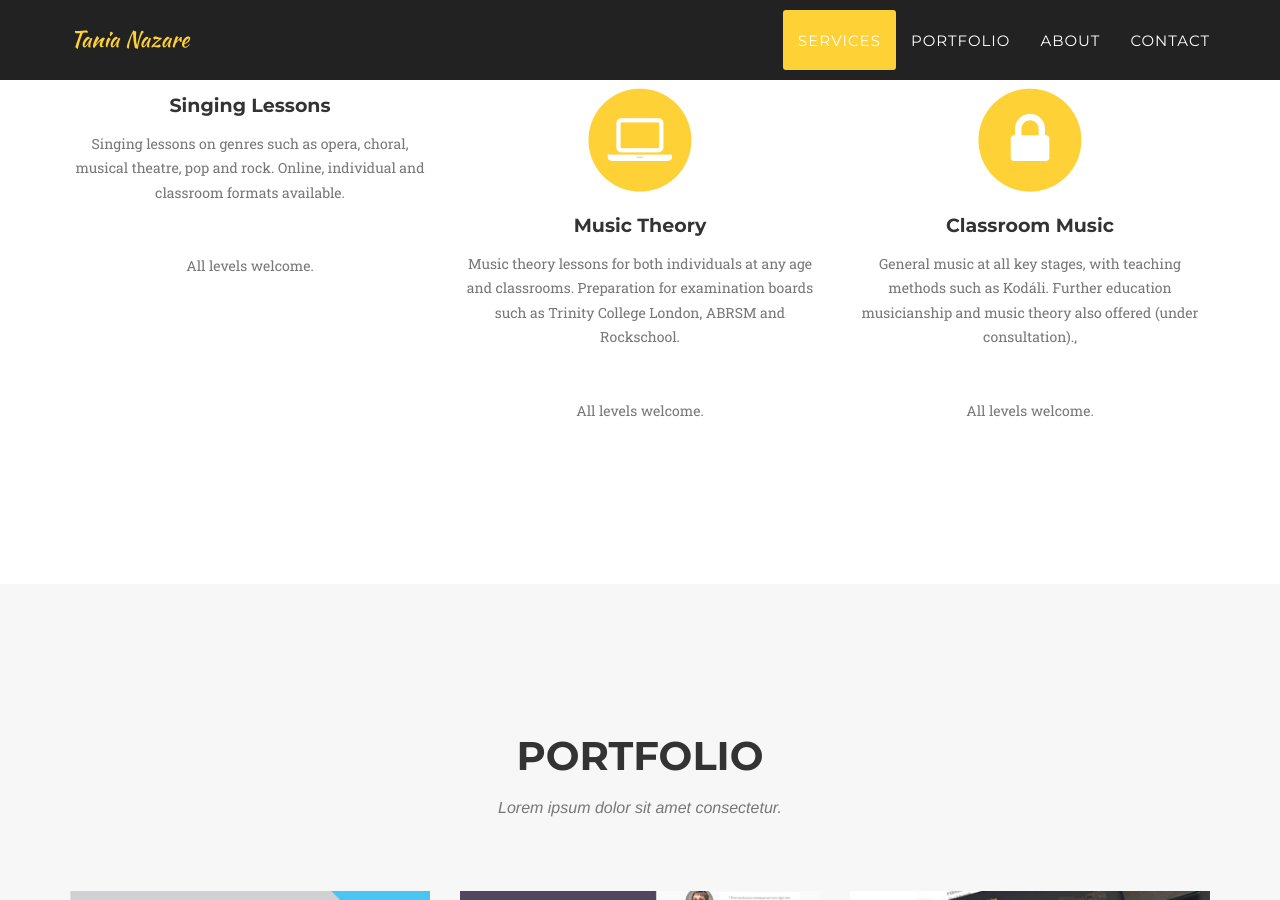
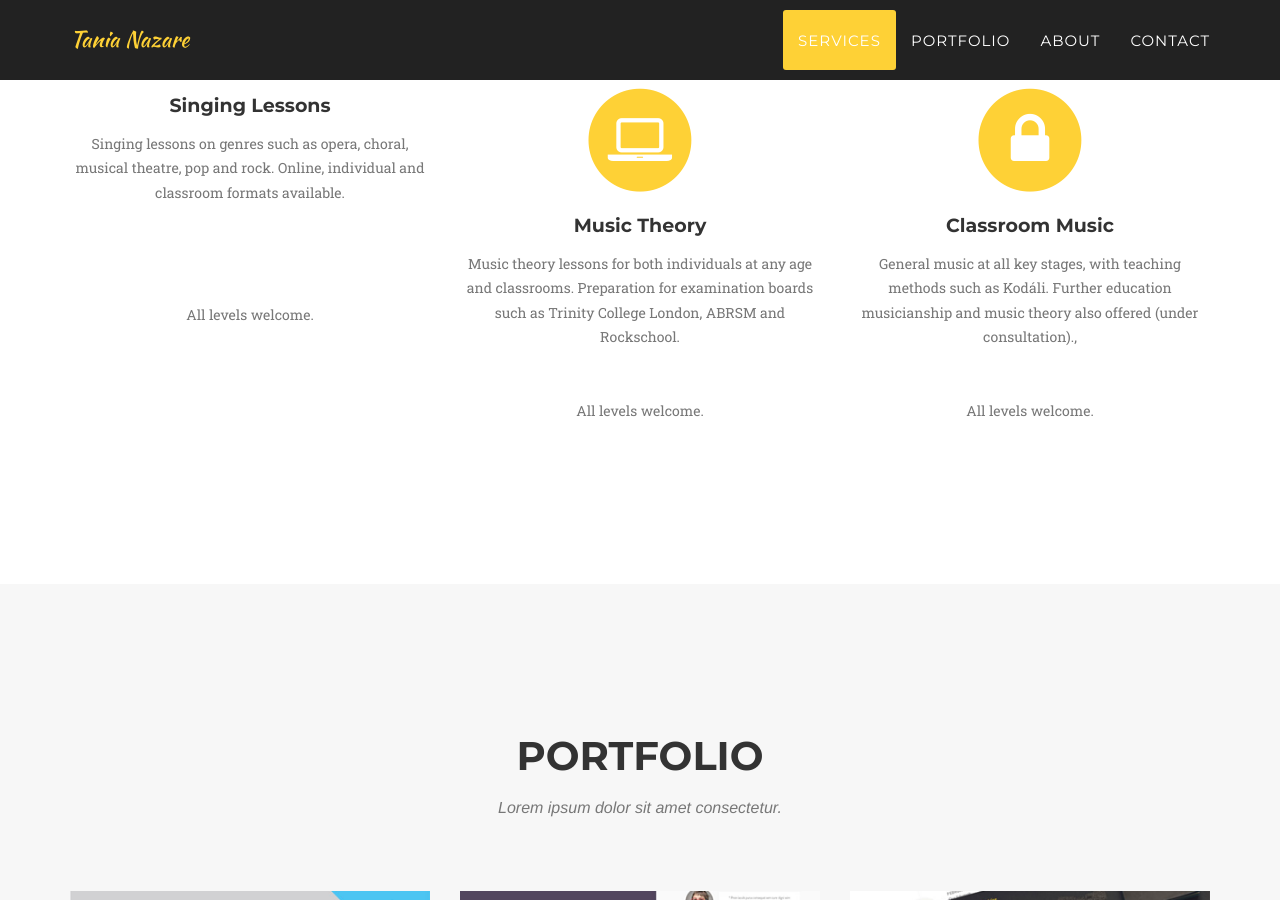
Before and after one commit to shopsoi/shopsoi.github.io, a Jekyll site: the page built from index.html, in a window 1280 px wide and 900 px high, scrolled down 818 px. Built offline with Jekyll 4.4.1, drawn with Linux system fonts in a browser that asks for light colours; some web fonts are replaced.

Commit message:
misaligned text fixed

```diff
--- a/_includes/services.html
+++ b/_includes/services.html
@@ -14,7 +14,7 @@
                         <i class="fas fa-microphone-alt"></i>
                     </span>
                     <h4 class="service-heading">Singing Lessons</h4>
-                    <p class="text-muted">Singing lessons on genres such as opera, choral, musical theatre, pop and rock. Online, individual and classroom formats available.<br> </br><br>All levels welcome.</br></p>
+                    <p class="text-muted">Singing lessons on genres such as opera, choral, musical theatre, pop and rock. Online, individual and classroom formats available.<br> </br><br> </br><br>All levels welcome.</br></p>
                 </div>
                 <div class="col-md-4">
                     <span class="fa-stack fa-4x">
```
